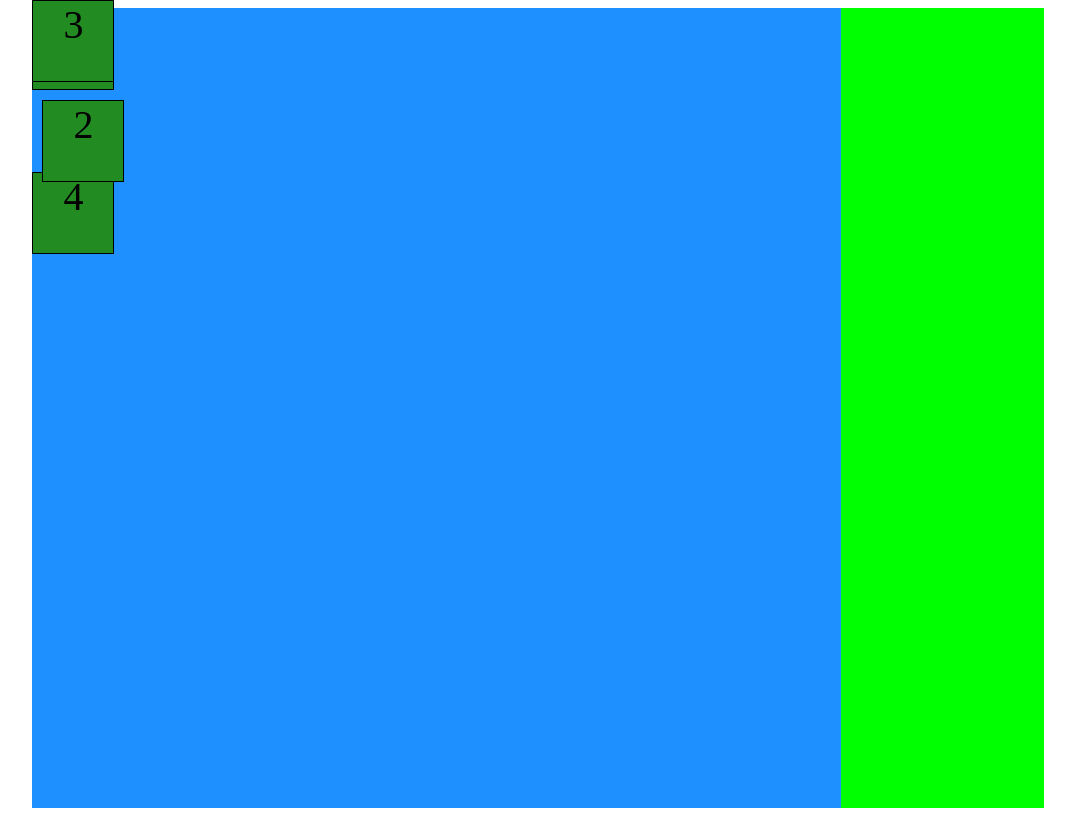
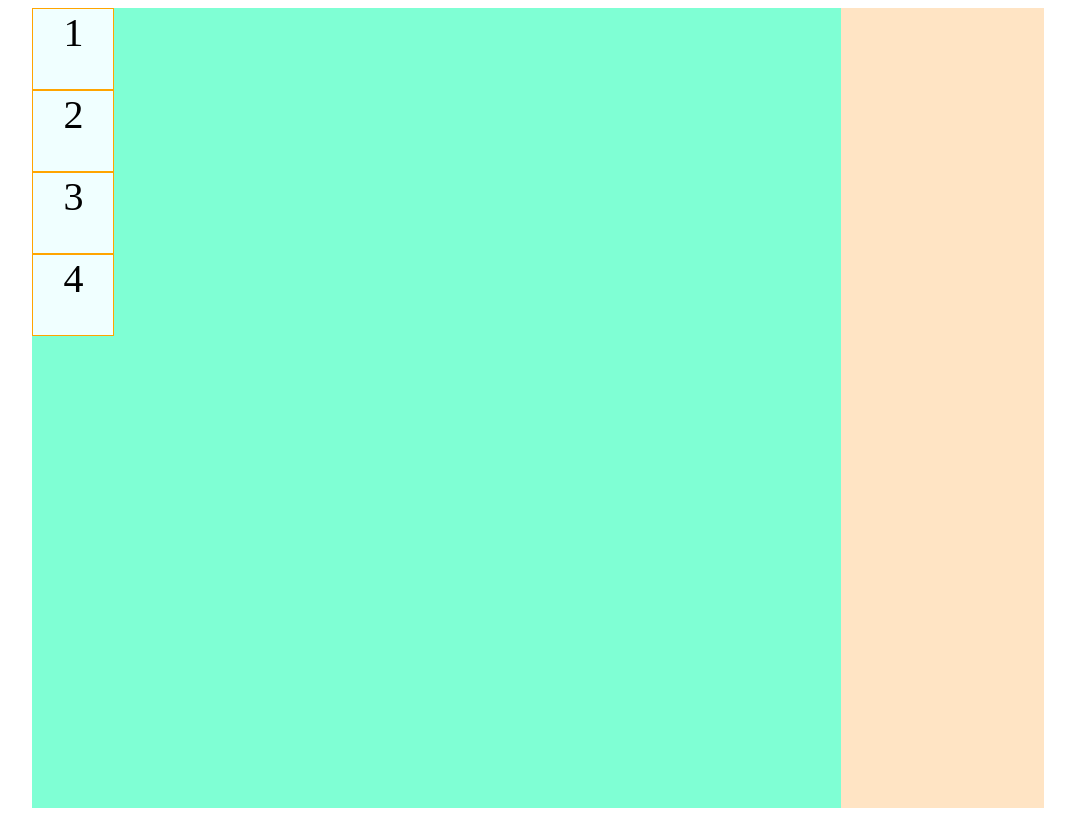
Before and after one commit to LarysaLemeshuk/practick, a plain HTML site: page index.html in a window 1280 px wide. Shown: the whole page, without its empty margins (102-1177 px from the left). Drawn offline with Linux system fonts and the light colour scheme.

Commit message:
absolute

```diff
--- a/index.html
+++ b/index.html
@@ -7,13 +7,13 @@
     <link rel="stylesheet" href="style.css" />
   </head>
   <body>
-   <div class="container">
+    <div class="container">
     <div class="wrapper">
-      <div class="inner div1 ">1</div>
-      <div class="inner div2">2</div>
-      <div class="inner div3">3</div>
-      <div class="inner div4">4</div>
-    </div>
-   </div>
+        <div class="inner">1</div>
+        <div class="inner">2</div>
+        <div class="inner">3</div>
+        <div class="inner">4</div>
+      </div>
+      </div>
   </body>
 </html>
--- a/style.css
+++ b/style.css
@@ -1,4 +1,4 @@
-.container {
+/* .container {
   background-color: lime;
   height: 800px;
   width: 80%;
@@ -14,19 +14,64 @@
   font-size: 40px;
   width: 80px;
   height: 80px;
-  background-color: forestgreen;
+
   border: 1px solid black;
 }
 .div1 {
+  position: fixed;
+  bottom: 0;
+  right: 0;
+  background-color: #042727;
 }
 .div2 {
-  position: relative;
-  top: 10px;
-  left: 10px;
+  position: fixed;
+  bottom: 0;
+  left: 0;
+  background-color: aqua;
 }
 .div3 {
   position: fixed;
+  left: 0;
   top: 0;
+  background-color: blueviolet;
 }
 .div4 {
+  position: fixed;
+  right: 0;
+  top: 0;
+  background-color: rgb(64, 44, 83); */
+
+/* relative(відносне позиціонування) - коли ми позиціонуємось відносно місця в нормальному потоці
+fixed (фіксоване позиціонування) - коли ми позиціонуємось відносно вюпортаю При цьому елемент виривається з потоку*/
+.container {
+    background-color: bisque;
+    height: 800px;
+    width: 80%;
+   margin: 0% auto;
 }
+.wrapper {
+    background-color: aquamarine;
+    width: 80%;
+    height: 800px;
+}
+.inner {
+    text-align: center;
+    font-size: 40px;
+    width: 80px;
+    height: 80px;
+    border: 1px solid orange;
+    background-color: azure;
+}
+.div1 {
+    position: absolute;
+
+}
+.div2 {
+
+}
+.div3 {
+
+}
+.div4 {
+
+}
```
